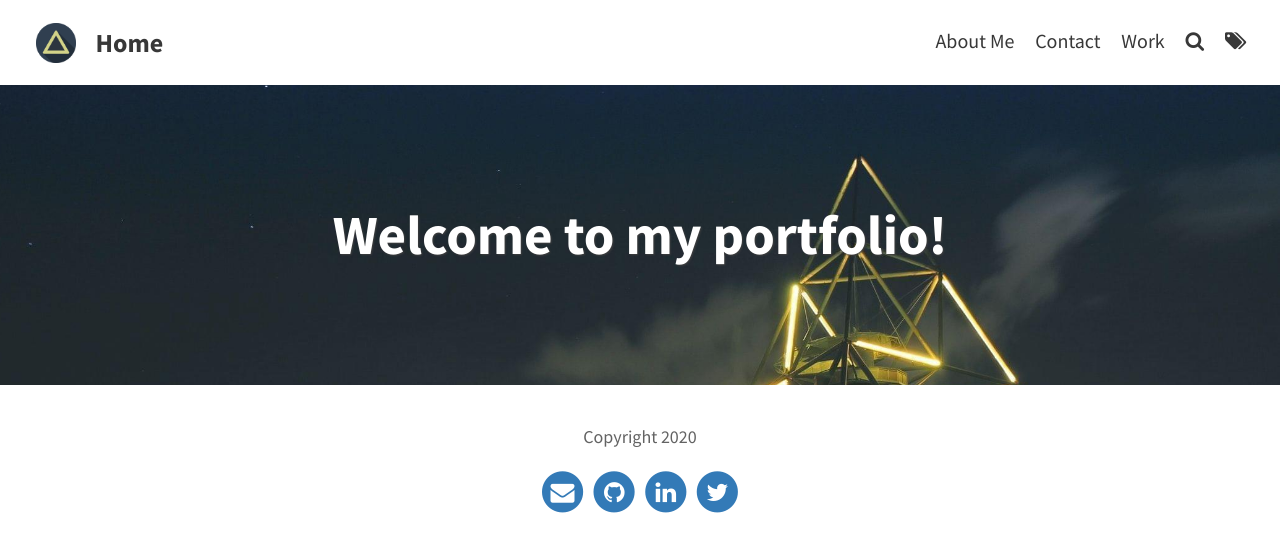
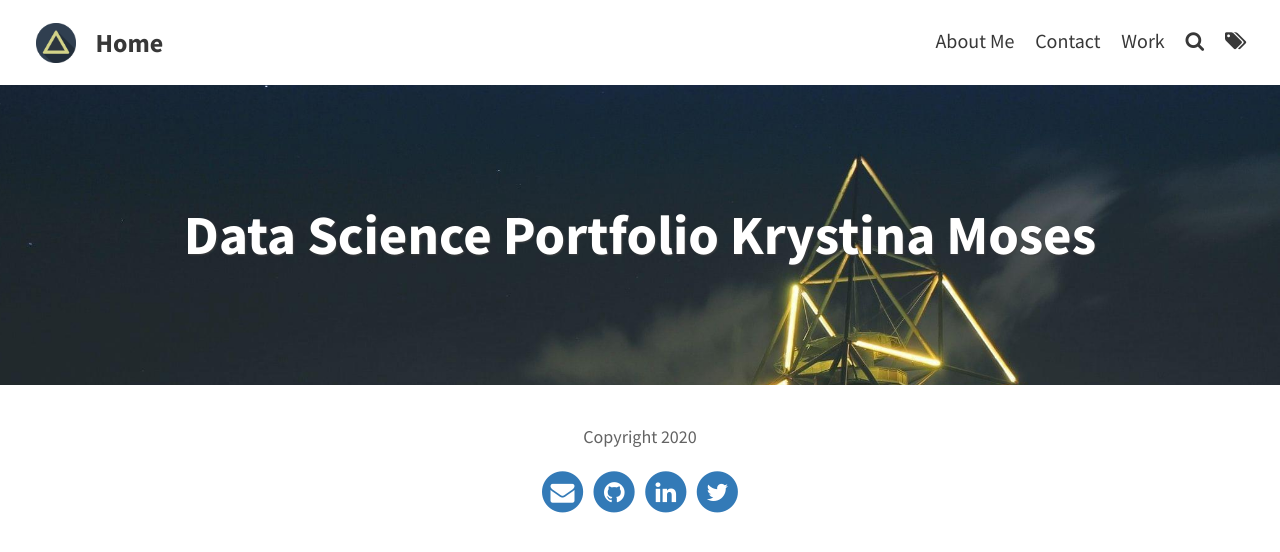
Before and after one commit to knmoses/knmoses.github.io, a Jekyll site: the page built from index.html, in a window 1280 px wide. Shown: the top 552 px of the page. Built offline with Jekyll 4.4.1, drawn with Linux system fonts in a browser that asks for light colours; the list of posts is cut into pages by our own code.

Commit message:
Update _config.yml

```diff
--- a/_config.yml
+++ b/_config.yml
@@ -9,7 +9,8 @@ avatar: assets/img/triangle.png                         # Empty for no avatar in
 favicon: assets/favicon.ico                             # Icon displayed in the tab
 
 # Header and footer text
-header_text: Welcome to my portfolio!  # Change Blog header text
+header_text: Data Science Portfolio
+                Krystina Moses # Change Blog header text
 header_feature_image: assets/img/pexels/triangular.jpeg
 footer_text: >
   Copyright 2020
```
